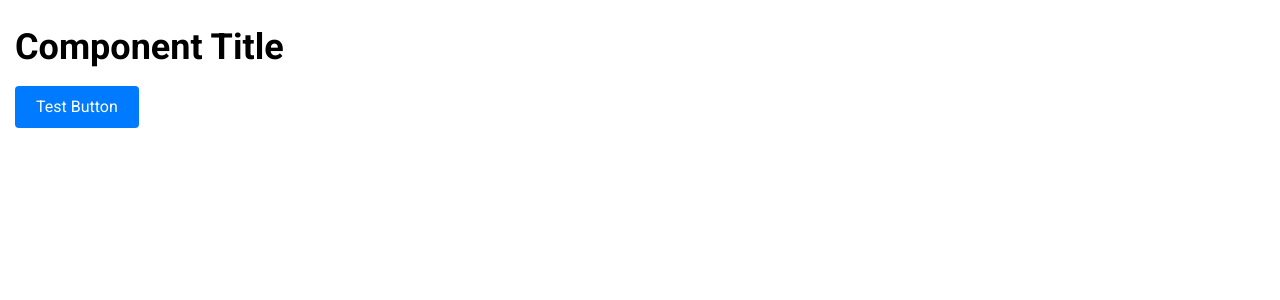
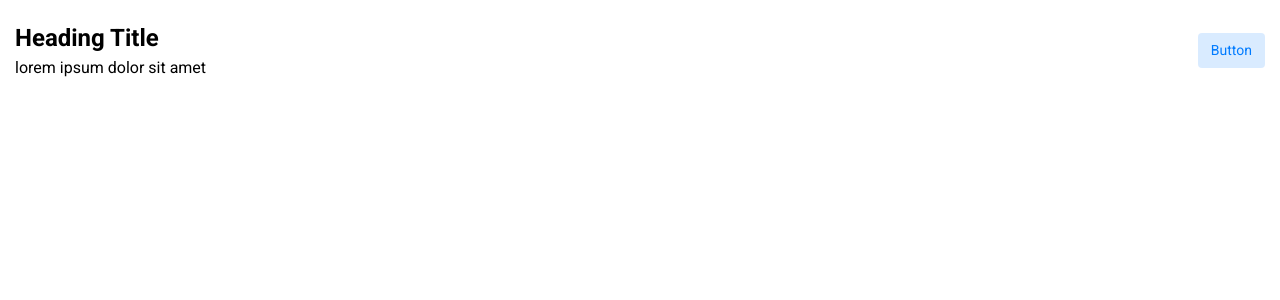
Before and after one commit to twinkle2901-learning/Customized-React-Components, a React (Create React App) app in the folder cr-components/: page / in a window 1280 px wide. Shown: the top 300 px of the page. Built offline with nearby package versions, Linux system fonts and the light colour scheme.

Commit message:
Section Title component added (Rev-1)

```diff
--- a/cr-components/src/components/ComponentsCall.tsx
+++ b/cr-components/src/components/ComponentsCall.tsx
@@ -2,17 +2,19 @@ import React from "react";
 
 import CButton from "./buttons/button";
 import CrLayout from "./layout/layout";
-// import CDropdown from "./dropdown/dropdown";
+import CSectionTitle from "./sectiontitle/sectiontitle";
 
 function ComponentsCall() {
     return (
         <>
             {/* Component Title */}
             <CrLayout
-                title="Component Title"
+                // title="Heading Title"
                 body={
                     <>
-                        <CButton label="Test Button" />
+                        <CSectionTitle title="Heading Title" description="lorem ipsum dolor sit amet" rightsec={<>
+                            <CButton label="Button" size="sm" variant="light" />
+                        </>} />
                     </>
                 }
             />
--- /dev/null
+++ b/cr-components/src/components/sectiontitle/sectiontitle.scss
@@ -0,0 +1,19 @@
+@import "./../../mixins";
+
+.c {
+  &-sectitle {
+    @extend .flex-between;
+  }
+  &-secleft {
+    h3 {
+      @apply mb-0;
+    }
+  }
+  &-secright {
+    @apply flex gap-2;
+
+    @include responsive(max, 767.98px) {
+      @apply flex-col;
+    }
+  }
+}
--- /dev/null
+++ b/cr-components/src/components/sectiontitle/sectiontitle.tsx
@@ -0,0 +1,25 @@
+import React, { JSX } from "react";
+import "./sectiontitle.scss";
+
+interface IProps {
+  title: string;
+  description?: string;
+  rightsec?: JSX.Element;
+  classes?: string;
+}
+
+function CSectionTitle({ title, description, rightsec, classes }: IProps) {
+  return (
+    <>
+      <div className={`c-sectitle ${classes || ""}`}>
+        <div className="c-secleft">
+          <h3>{title}</h3>
+          {description && <p>{description}</p>}
+        </div>
+        {rightsec && <div className="c-secright">{rightsec}</div>}
+      </div>
+    </>
+  );
+}
+
+export default CSectionTitle;
```
